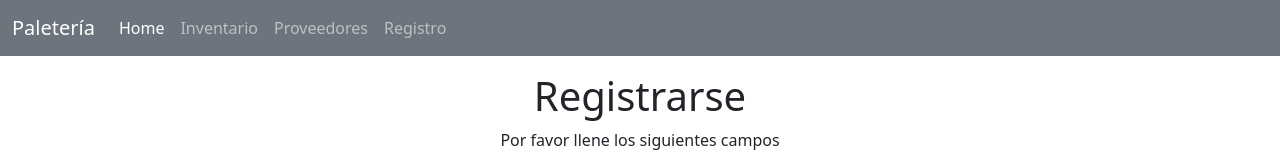
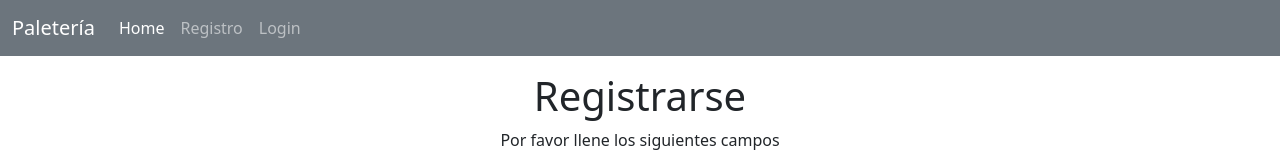
Before and after one commit to icryeverytime/basededatos, an Angular app: page /registro in a window 1280 px wide. Shown: the top 160 px of the page. Built offline with nearby package versions, Linux system fonts and the light colour scheme.

Commit message:
maneo de sesiones

```diff
--- a/src/app/app-routing.module.ts
+++ b/src/app/app-routing.module.ts
@@ -8,7 +8,7 @@ const routes: Routes = [
   {path: 'inventario', component: InventarioComponent},
   {path: 'proveedores', component: ProveedoresComponent},
   {path: 'registro', component: RegistroComponent},
-  {path: 'login',component: LoginComponent}
+  {path: 'login', component: LoginComponent}
 ];
 
 @NgModule({
--- a/src/app/app.component.html
+++ b/src/app/app.component.html
@@ -11,13 +11,19 @@
           <a class="nav-link active" aria-current="page" href="#">Home</a>
         </li>
         <li class="nav-item">
-          <a class="nav-link" [routerLink]="['inventario']">Inventario</a>
+          <a class="nav-link" *ngIf="readLocalStorageValue()" [routerLink]="['inventario']">Inventario</a>
         </li>
         <li class="nav-item">
-          <a class="nav-link" [routerLink]="['proveedores']">Proveedores</a>
+          <a class="nav-link" *ngIf="readLocalStorageValue()" [routerLink]="['proveedores']">Proveedores</a>
         </li>
-        <li class="nav-item">
-          <a class="nav-link" [routerLink]="['registro']">Registro</a>
+        <li class="nav-item" style="float: right;">
+          <a class="nav-link" *ngIf="loggedin()" [routerLink]="['registro']">Registro</a>
+        </li>
+        <li class="nav-item" style="float: right;">
+          <a class="nav-link" *ngIf="loggedin()" [routerLink]="['login']">Login</a>
+        </li>
+        <li class="nav-item" style="float: right;">
+          <a class="nav-link" *ngIf="!loggedin()" (click)="logout()">Logout</a>
         </li>
       </ul>
     </div>
--- a/src/app/app.component.ts
+++ b/src/app/app.component.ts
@@ -7,4 +7,32 @@ import { Component } from '@angular/core';
 })
 export class AppComponent {
   title = 'base-datos';
+
+  readLocalStorageValue()
+  {
+    if(localStorage.getItem('empleado')==null)
+    {
+      return false
+    }
+    else{
+      return true
+    }
+  }
+  loggedin()
+  {
+    if(localStorage.getItem('empleado')==null && localStorage.getItem('cliente')==null)
+    {
+      return true
+    }
+    else
+    {
+      return false
+    }
+  }
+  logout()
+  {
+    localStorage.removeItem('empleado')
+    localStorage.removeItem('cliente')
+    window.location.href = "http://localhost:4200";
+  }
 }
--- a/src/app/login/login.component.html
+++ b/src/app/login/login.component.html
@@ -8,7 +8,7 @@
             * Ingresa un correo valido
         </div>
         <div *ngIf="correo?.errors?.invalid">
-            * No existe una cuenta con estas creedenciales
+            * No existe una cuenta con estas credenciales
         </div>
     </div>
     <label for="correo">Correo:</label>
--- a/src/app/login/login.component.ts
+++ b/src/app/login/login.component.ts
@@ -32,9 +32,14 @@ export class LoginComponent implements OnInit {
       if(split[0]=="cliente")
       {
         localStorage.setItem('cliente',split[1])
+        window.location.href = "http://localhost:4200";
       }
-      else{
+      else if(split[0]=="empleado"){
         localStorage.setItem('empleado',split[1])
+        window.location.href = "http://localhost:4200";
+      }
+      if(result=="nada"){
+        formData.form.controls['correo'].setErrors({'invalid':true})
       }
     })
   }
--- a/src/app/registro/registro.component.html
+++ b/src/app/registro/registro.component.html
@@ -67,7 +67,7 @@
     </div>
 
     <div class="container signin">
-      <p>Ya tienes una cuenta? <a href="#">Logeate</a>.</p>
+      <p>Ya tienes una cuenta? <a [routerLink]="['login']">Logeate</a>.</p>
     </div>
 
 
@@ -75,4 +75,5 @@
 
 
 
+
 <br><br><br><br><br><br><br><br><br><br>
```
